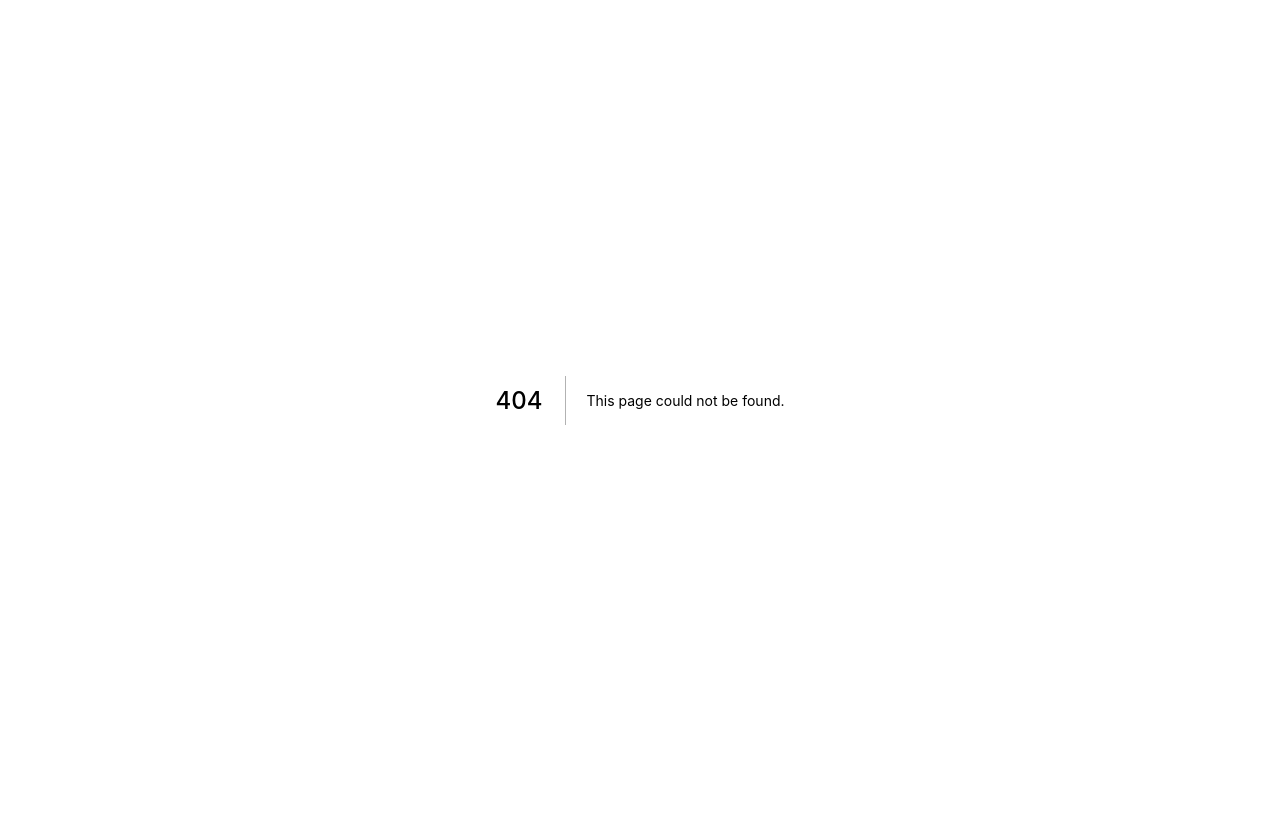
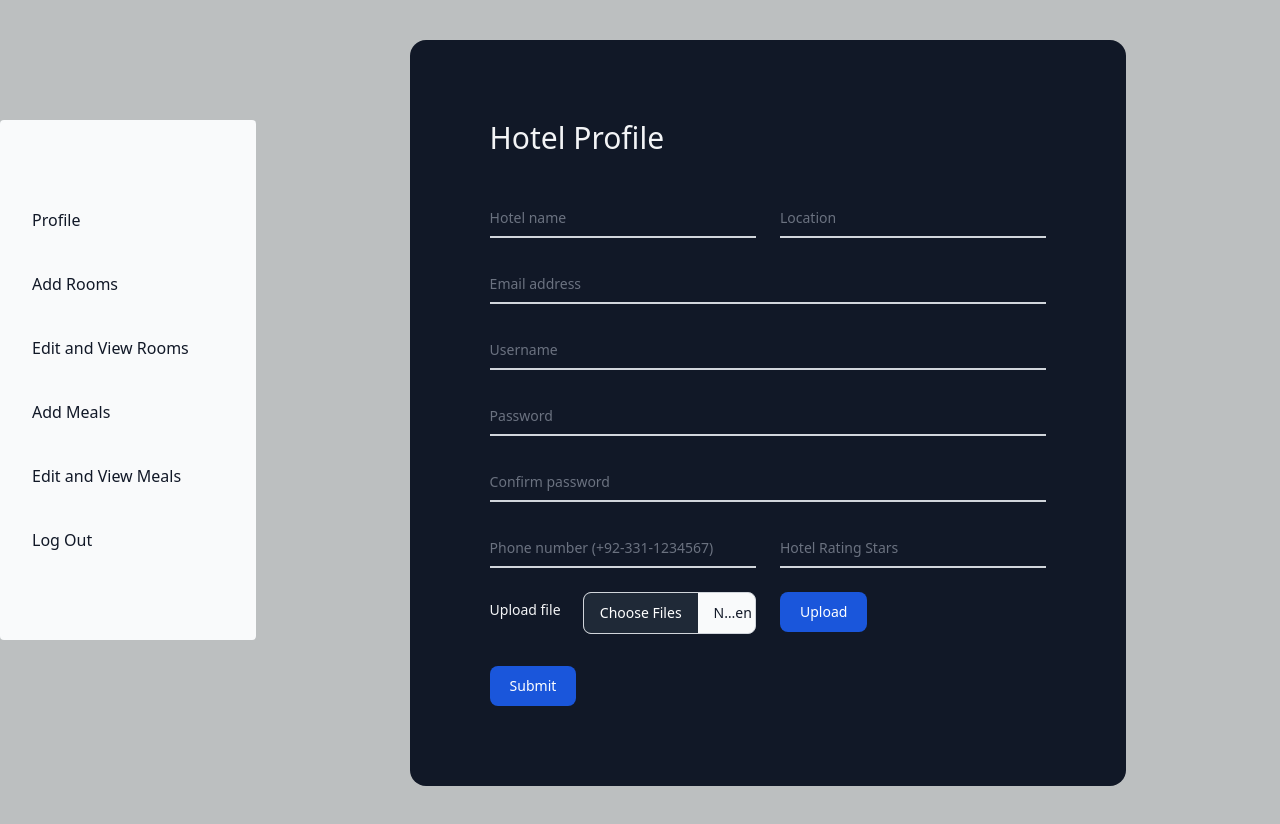
Before and after one commit to Proahmedjaved/hotel_ms, a Next.js app: page /admin-portal in a window 1280 px wide. Before the commit this address had no page. Before the commit the page ends 800 px from the top, so only its background shows below. Built offline with nearby package versions, Linux system fonts and the light colour scheme.

Commit message:
don't know what to commit

```diff
--- /dev/null
+++ b/pages/admin-portal/MealAdd.js
@@ -0,0 +1,10 @@
+import MealAddComp from "../../components/admin_hotel/MealAddComp"
+import React from 'react'
+
+export default function RoomList() {
+  return (
+    <div>
+      <MealAddComp/>
+    </div>
+  )
+}
--- /dev/null
+++ b/pages/admin-portal/MealList.js
@@ -0,0 +1,10 @@
+import MealListComp from "../../components/admin_hotel/MealListComp"
+import React from 'react'
+
+export default function RoomList() {
+  return (
+    <div>
+      <MealListComp/>
+    </div>
+  )
+}
--- /dev/null
+++ b/pages/admin-portal/Profile.js
@@ -0,0 +1,12 @@
+import ProfileComp from "../../components/admin_hotel/ProfileComp"
+import React from 'react'
+
+export default function Profile() {
+  return (
+    <div>
+       <ProfileComp/>
+
+       {/* <h1>Hello</h1> */}
+    </div>
+  )
+}
--- /dev/null
+++ b/pages/admin-portal/RoomAdd.js
@@ -0,0 +1,10 @@
+import RoomAddComp from "../../components/admin_hotel/RoomAddComp"
+import React from 'react'
+
+export default function RoomAdd() {
+  return (
+    <div>
+      <RoomAddComp/>
+    </div>
+  )
+}
--- /dev/null
+++ b/pages/admin-portal/RoomList.js
@@ -0,0 +1,10 @@
+import RoomsListComp from "../../components/admin_hotel/RoomsListComp"
+import React from 'react'
+
+export default function RoomsList() {
+  return (
+    <div>
+      <RoomsListComp/>
+    </div>
+  )
+}
--- /dev/null
+++ b/pages/admin-portal/extra.js
@@ -0,0 +1,18 @@
+import React from 'react'
+// import MealList from '../../components/admin_hotel/MealList'
+// import RoomsList from '../../components/admin_hotel/RoomsList'
+// import MealAdd from '../../components/admin_hotel/MealAdd'
+// import Profile from "../../components/admin_hotel/Profile"
+// import RoomAdd from '../../components/admin_hotel/RoomAdd'
+
+export default function extra() {
+  return (
+    <div>
+      {/* <Profile/> */}
+      {/* <RoomAdd/> */}
+      {/* <MealAdd/> */}
+      {/* <MealList/> */}
+      {/* <RoomsList/> */}
+    </div>
+  )
+}
--- /dev/null
+++ b/pages/admin-portal/index.js
@@ -0,0 +1,19 @@
+import React from 'react'
+import Sidebar from '../../components/admin_hotel/Sidebar'
+import Profile from './Profile'
+
+export default function index() {
+  return (
+    <div>
+
+      <div className='flex w-full'>
+        <Sidebar />
+
+        <div className='w-[90%] pt-10'>
+          <Profile />
+        </div>
+      </div>
+
+    </div>
+  )
+}
```
